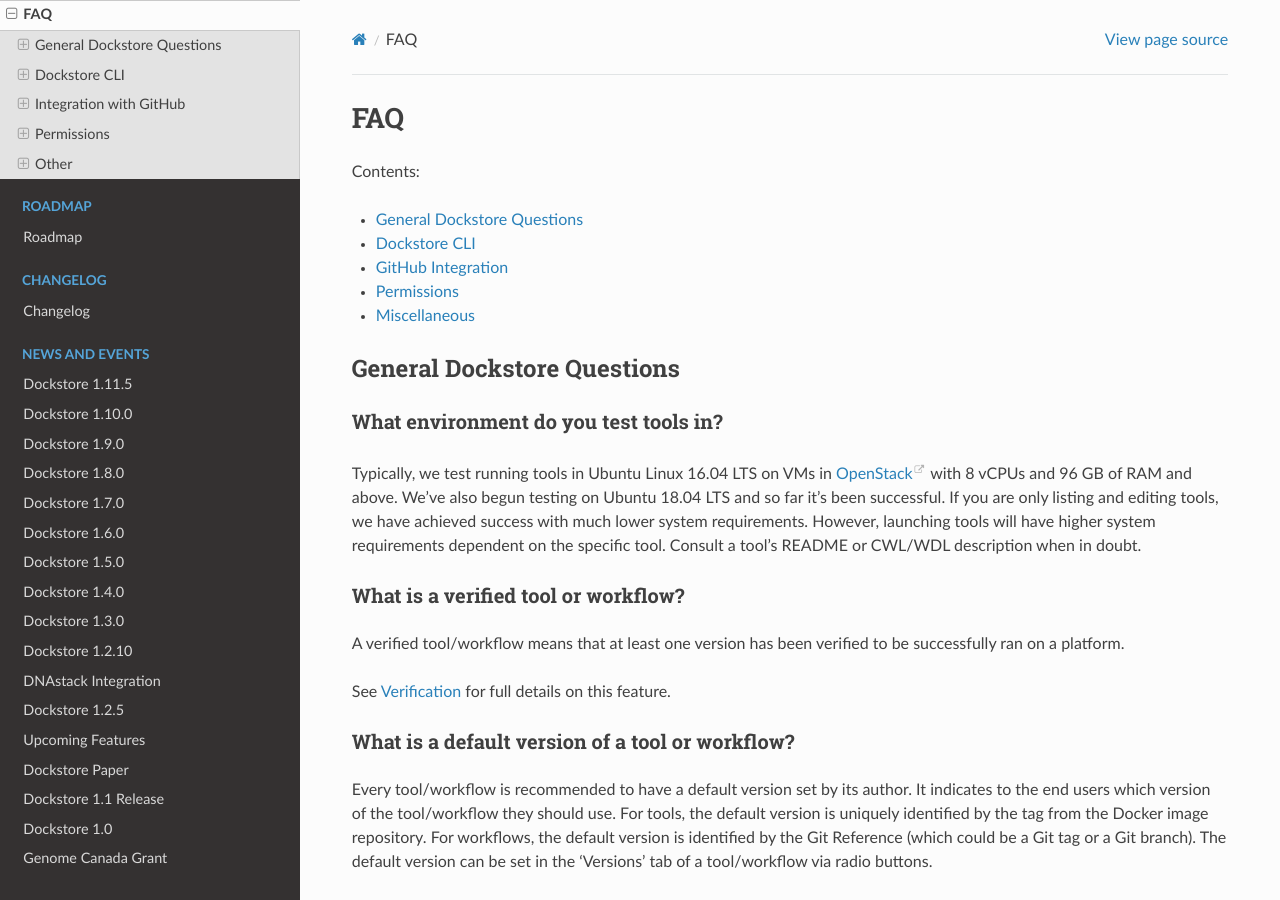
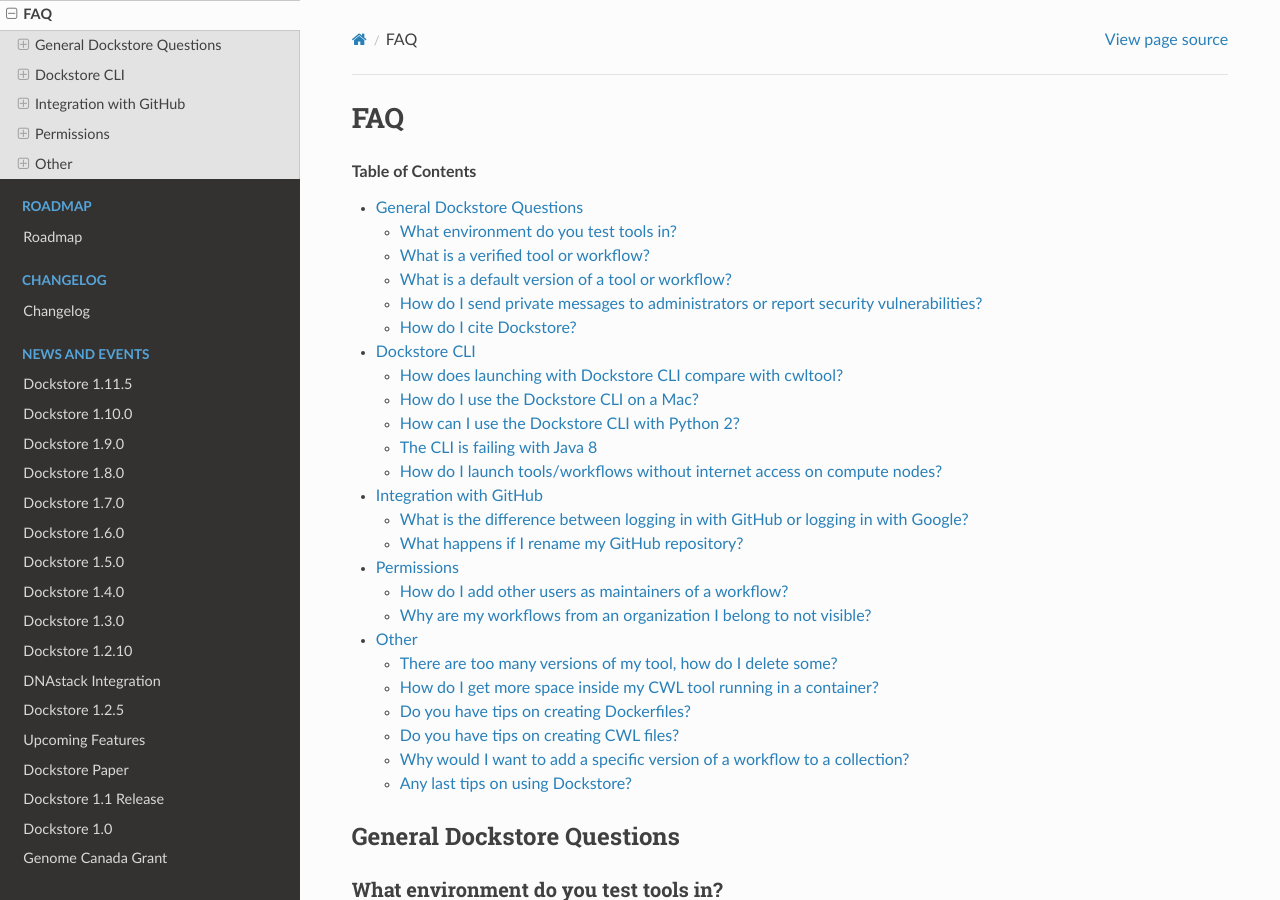
Before and after one commit to dockstore/dockstore-documentation, a Sphinx documentation site: the page built from docs/faq.rst, in a window 1280 px wide and 900 px high. Built offline with Sphinx 7.4.7 and the Read the Docs theme 2.0.0, drawn with Linux system fonts in a browser that asks for light colours.

Commit message:
generate quasi-TOC at top of document
I did test pulling sections and individual entries out as separate RST files to use with include, but it has a few issues. This is easier.

```diff
--- a/docs/faq.rst
+++ b/docs/faq.rst
@@ -1,13 +1,8 @@
 FAQ
 ===
 
-Contents:
-
-- :ref:`General Dockstore Questions <faq-header-general-dockstore-questions>`
-- :ref:`Dockstore CLI <faq-header-dockstore-cli>`
-- :ref:`GitHub Integration <faq-header-github-integration>`
-- :ref:`Permissions <faq-header-permissions>`
-- :ref:`Miscellaneous <faq-header-other>`
+.. contents:: Table of Contents
+  :local:
 
 .. _faq-header-general-dockstore-questions:
 
```
